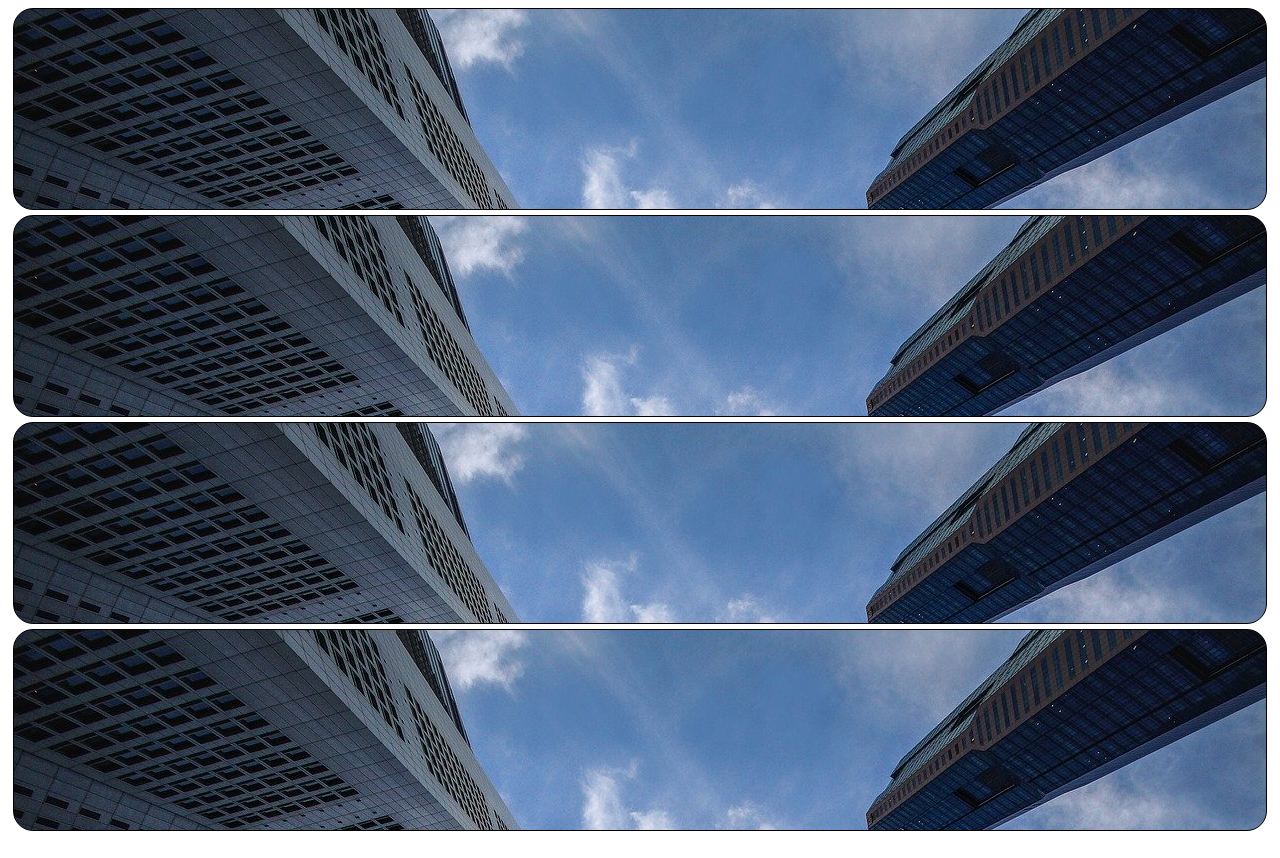
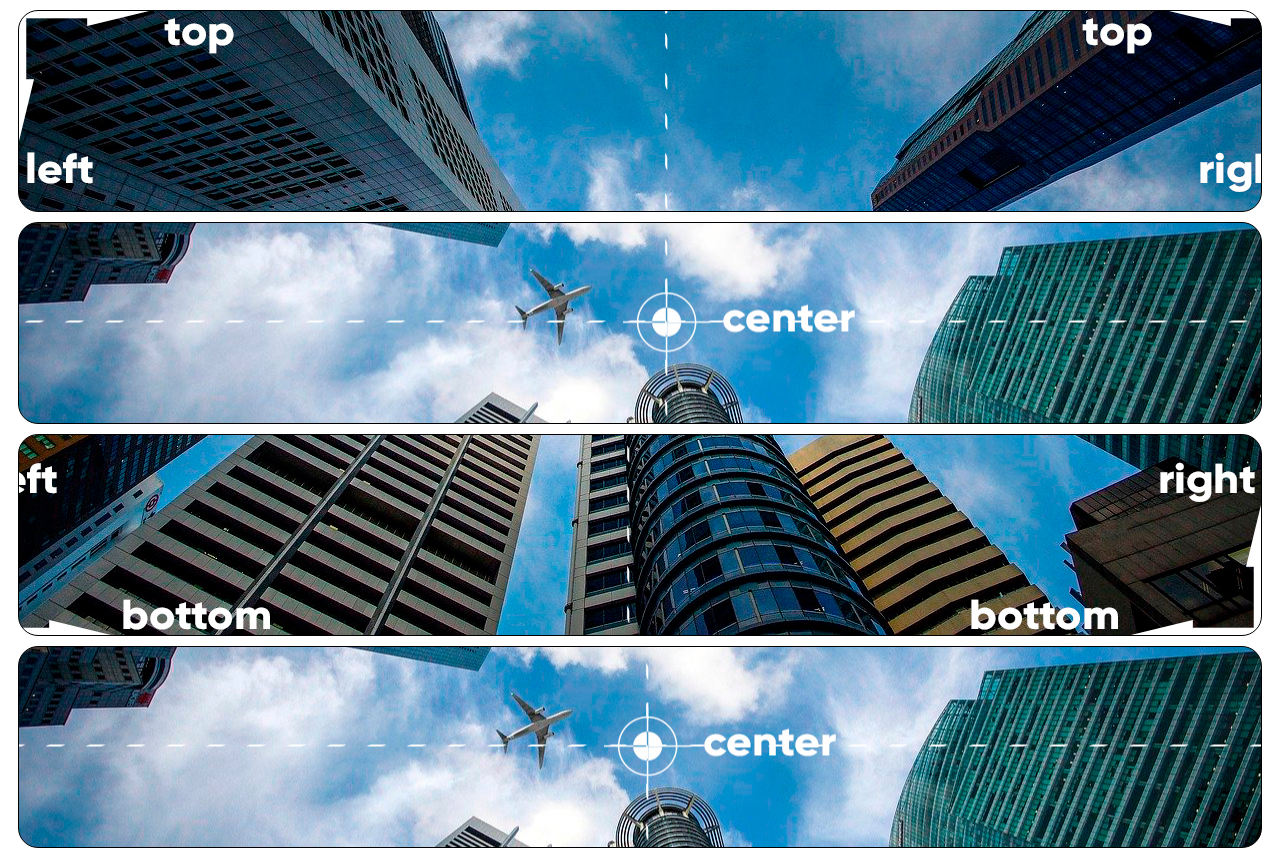
Before and after one commit to Lucaslock/html-css-2, a plain HTML site: page ex022/fundo003.html in a window 1280 px wide. Drawn offline with Linux system fonts and the light colour scheme.

Commit message:
atualização

```diff
--- a/ex022/fundo003.html
+++ b/ex022/fundo003.html
@@ -7,14 +7,45 @@
     <style>
 
         div.bloco{
-            background-image: url("imagens/wallpaper002.jpg");
+            background-image: url("imagens/wallpaper003.jpg");
             height: 200px;
             border: 1px solid black;
-            margin: 5px;
+            margin: 10px;
             border-radius: 20px;
         }
+
+
+         div#q1 {
+
+            background-position: left top;
+
+         }
+
+         div#q2 {
+
+            background-position: left center;
+
+        }
+
+         div#q3 {
+
+            background-position: right bottom;
+
+        }
+
+         div#q4 {
+
+            background-position: center center;
+
+        }
+
+
+
+
     </style>
+
 </head>
+
 <body>
 
     <div class="bloco" id="q1">
```
Also changed, not shown: ex022/fundo004.html (added, +26 -0 lines), ex022/fundo005.html (added, +21 -0 lines).
